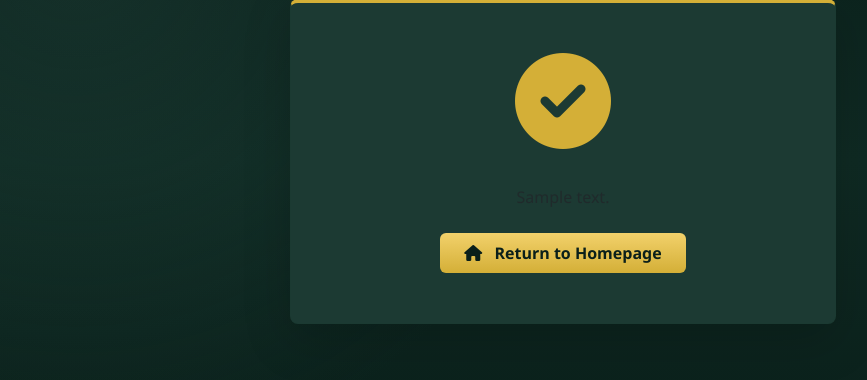
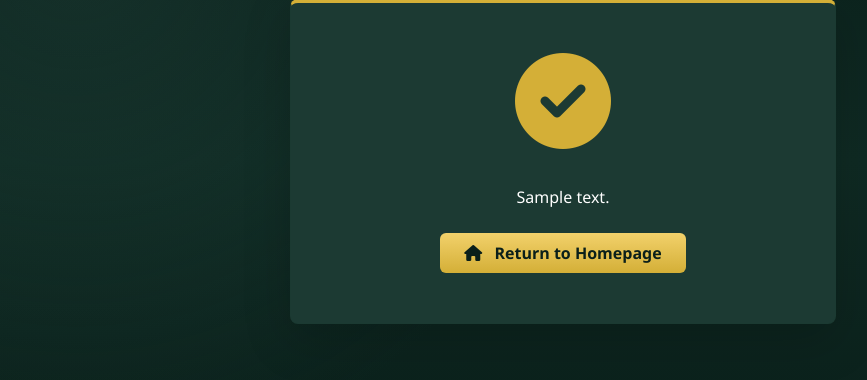
Before and after one commit to jaskiratkalra26/Avorre-website, a Django app: template templates/success.html in a window 1280 px wide. Shown: the part 151-531 px from the top of the page, without its empty margins (77-944 px from the left). Run offline with Django 5.2, Linux system fonts and the light colour scheme; the template is opened without the code that fills it: most values are stand-ins (such as "Sample title", 1, 10 or a date in 2020).

Commit message:
success page color changed

```diff
--- a/templates/success.html
+++ b/templates/success.html
@@ -108,7 +108,7 @@
                 <div class="success-card shadow-lg">
                     <i class="fa-solid fa-circle-check check-icon"></i>
                     <h2 class="text-white fw-bold mb-3">{{ message }}</h2>
-                    <p class="text-muted mb-4">{{ message_desc }}</p>
+                    <p class="text-white mb-4">{{ message_desc }}</p>
                     <a href="/" class="btn btn-gold px-4 py-2"><i class="fa-solid fa-house me-2"></i> Return to Homepage</a>
                 </div>
             </div>
```
